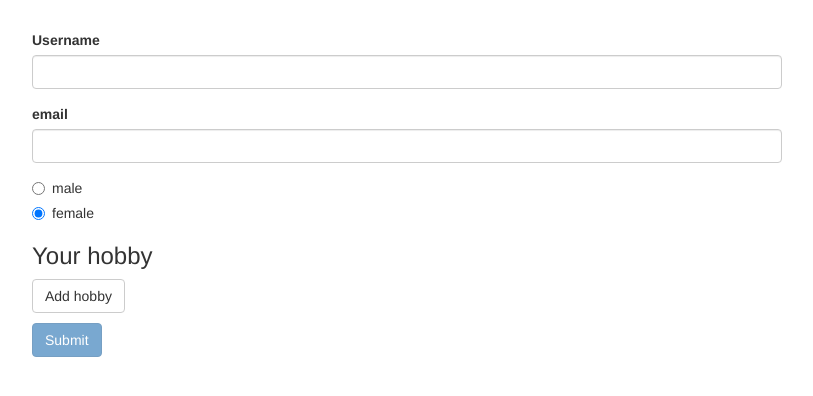
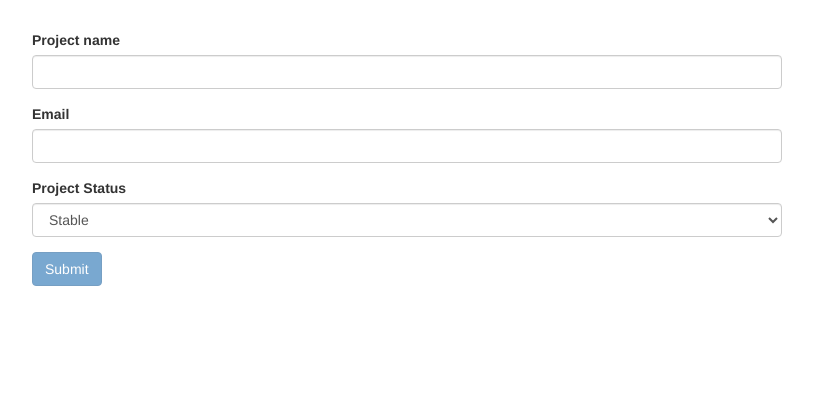
Before and after one commit to GiantVlad/angular_2_8_udemy, an Angular app: page / in a window 1280 px wide. Shown: the top 396 px of the page, without its empty margins (233-1046 px from the left). Built offline with nearby package versions, Linux system fonts and the light colour scheme.

Commit message:
section15 Reactive Forms assigment.

```diff
--- a/src/app/app.component.css
+++ b/src/app/app.component.css
@@ -4,6 +4,3 @@
 span.has-error {
   color: brown;
 }
-.btn-hobby {
-  margin-bottom: 10px;
-}
--- a/src/app/app.component.html
+++ b/src/app/app.component.html
@@ -1,54 +1,46 @@
 <div class="container">
   <div class="row">
     <div class="col-xs-12 col-sm-10 col-md-8 col-sm-offset-1 col-md-offset-2">
-      <form [formGroup]="singupForm" (ngSubmit)="onSubmit()">
-        <div formGroupName="userData">
-          <div class="form-group" [ngClass]="{'has-error': isFieldInvalid('userData.username')}">
-            <label for="username">Username</label>
-            <input
-              type="text"
-              id="username"
-              formControlName="username"
-              class="form-control">
-            <span *ngIf="isFieldInvalid('userData.username')" class="has-error">
-              <span *ngIf="singupForm.get('userData.username').errors['required']">Username is required</span>
-              <span *ngIf="singupForm.get('userData.username').errors['invalidName']">Invalid Username</span>
-            </span>
-          </div>
+      <form [formGroup]="projectForm" (ngSubmit)="onSubmit()">
+        <div class="form-group" [ngClass]="{'has-error': isFieldInvalid('name')}">
+          <label for="name">Project name</label>
+          <input type="text" class="form-control" id="name" formControlName="name">
+          <span *ngIf="isFieldInvalid('name')" class="has-error">
+              <span *ngIf="projectForm.get('name').errors['required']">Name is required</span>
+              <span *ngIf="projectForm.get('name').errors['invalidName']">Invalid Username</span>
+          </span>
+        </div>
+        <div class="form-group" [ngClass]="{'has-error': isFieldInvalid('email')}">
+          <label for="email">Email</label>
+          <input type="email" class="form-control" id="email" formControlName="email">
+          <span *ngIf="isFieldInvalid('email')" class="has-error">
+            <span *ngIf="projectForm.get('email').errors['required']">Email is required</span>
+            <span *ngIf="projectForm.get('email').errors['email']">Email must be a real email</span>
+          </span>
+        </div>
+        <div class="form-group">
+          <label for="status">Project Status</label>
+          <select class="form-control" id="status" formControlName="projectStatus">
+            <option *ngFor="let status of projectStatuses">
+              {{status}}
+            </option>
+          </select>
+        </div>
+        <button type="submit" class="btn btn-primary" [disabled]="invalidForm">Submit</button>
+      </form>
+      <!--
+          Create a Form with the following Controls and Validators
+          1) Project Name (should not be empty)
+          2) Mail (should not be a empty and a valid email)
+          3) Project Status Dropdown, with three values: 'Stable', 'Critical', 'Finished'
+          4) Submit Button
 
-          <div class="form-group" [ngClass]="{'has-error': isFieldInvalid('userData.email')}">
-            <label for="email">email</label>
-            <input
-              type="text"
-              id="email"
-              formControlName="email"
-              class="form-control">
-            <span *ngIf="isFieldInvalid('userData.email')" class="has-error">
-              <span *ngIf="singupForm.get('userData.email').errors['required']">Email is required</span>
-              <span *ngIf="singupForm.get('userData.email').errors['email']">Email should be an real email</span>
-              <span *ngIf="singupForm.get('userData.email').errors['invalidEmail']">Forbidden email</span>
-            </span>
-          </div>
-        </div>
-        <div class="radio" *ngFor="let gender of genders">
-          <label>
-            <input
-              type="radio"
-              formControlName="gender"
-              [value]="gender">{{ gender }}
-          </label>
-        </div>
+          Add your own Validator which doesn't allow "Test" as a Project Name
 
-        <div formArrayName="hobbies">
-          <h3>Your hobby</h3>
-          <button type="button" class="btn btn-default btn-hobby" (click)="onAddHobby()">Add hobby</button>
-          <div class="form-group" *ngFor="let hobby of getControls(); let i = index">
-            <input type="text" [formControlName]="i" class="form-control">
-          </div>
-        </div>
-        <button class="btn btn-primary" type="submit" [disabled]="invalidSingupForm">Submit</button>
+          Also implement that Validator as an async Validator (replace the other one)
 
-      </form>
+          Upon submitting the form, simply print the value to the console
+      -->
     </div>
   </div>
 </div>
--- a/src/app/app.component.ts
+++ b/src/app/app.component.ts
@@ -1,5 +1,5 @@
 import {Component, OnInit} from '@angular/core';
-import {FormArray, FormControl, FormGroup, Validators} from '@angular/forms';
+import {FormControl, FormGroup, Validators} from '@angular/forms';
 import {Observable} from 'rxjs';
 
 @Component({
@@ -8,56 +8,35 @@ import {Observable} from 'rxjs';
   styleUrls: ['./app.component.css']
 })
 export class AppComponent implements OnInit {
-  genders = ['male', 'female'];
-  singupForm: FormGroup;
-  invalidUserNames = ['admin', 'administrator'];
-  invalidEmails = ['admin@myaccont.com', 'info@myaccont.com', 'no-replay@myaccont.com'];
-  invalidSingupForm = true;
+  projectStatuses = ['Stable', 'Critical', 'Finished'];
+  projectForm: FormGroup;
+  invalidForm = true;
+
   ngOnInit(): void {
-    this.singupForm = new FormGroup({
-      userData: new FormGroup({
-        username: new FormControl(null, [Validators.required, this.validateNames.bind(this)]),
-        email: new FormControl(null, [Validators.required, Validators.email], this.asyncValidateEmail.bind(this)),
-      }),
-      gender: new FormControl('female'),
-      hobbies: new FormArray([])
+    this.projectForm = new FormGroup({
+      name: new FormControl(null, Validators.required, this.customAsyncNameValidate.bind(this)),
+      email: new FormControl(null, [Validators.required, Validators.email]),
+      projectStatus: new FormControl(null),
     });
-    this.singupForm.valueChanges.subscribe((val) => {
-      console.log(val);
-    });
-    this.singupForm.statusChanges.subscribe((status) => {
-      this.invalidSingupForm = status !== 'VALID';
+    this.projectForm.statusChanges.subscribe((status: string) => {
+      this.invalidForm = status !== 'VALID';
     });
   }
-  onSubmit() {
-    console.log(this.singupForm);
-    this.singupForm.reset({gender: 'female'});
+  isFieldInvalid(fieldName: string): boolean {
+    return this.projectForm.get(fieldName).invalid && this.projectForm.get(fieldName).touched;
   }
-  isFieldInvalid(fieldName: string): boolean {
-    return this.singupForm.get(fieldName).invalid && this.singupForm.get(fieldName).touched;
+  onSubmit(): void {
+    console.log(this.projectForm);
+    this.projectForm.reset({projectStatus: this.projectStatuses[0]});
   }
-  onAddHobby() {
-    const hobby = new FormControl(null, Validators.required);
-    (this.singupForm.get('hobbies') as FormArray).push(hobby);
-  }
-  getControls() {
-    return (this.singupForm.get('hobbies') as FormArray).controls;
-  }
-  validateNames(control: FormControl): {[s: string]: boolean} {
-    if (control.value && this.invalidUserNames.indexOf(control.value.toLowerCase()) !== -1) {
-      return {invalidName: true};
-    }
-    return null;
-  }
-
-  asyncValidateEmail(control: FormControl): Promise<any> | Observable<any> {
+  customAsyncNameValidate(control: FormControl): Promise<any> | Observable<any> {
     const promise = new Promise((resolve, reject) => {
       setTimeout(() => {
-        if (control.value && this.invalidEmails.indexOf(control.value.toLowerCase()) !== -1) {
-          resolve({invalidEmail: true});
+        if (control.value && control.value.toLowerCase().trim() === 'test') {
+          resolve({invalidName: true});
         }
         resolve(null);
-      }, 1500);
+      }, 2000);
     });
     return promise;
   }
```
Also changed, not shown: src/app/app.module.ts (+5 -5 lines).
